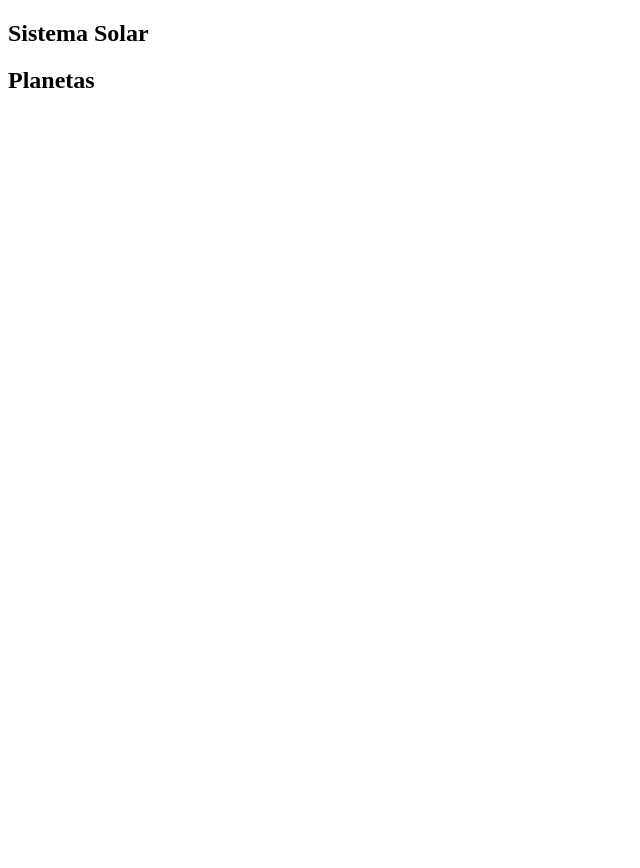
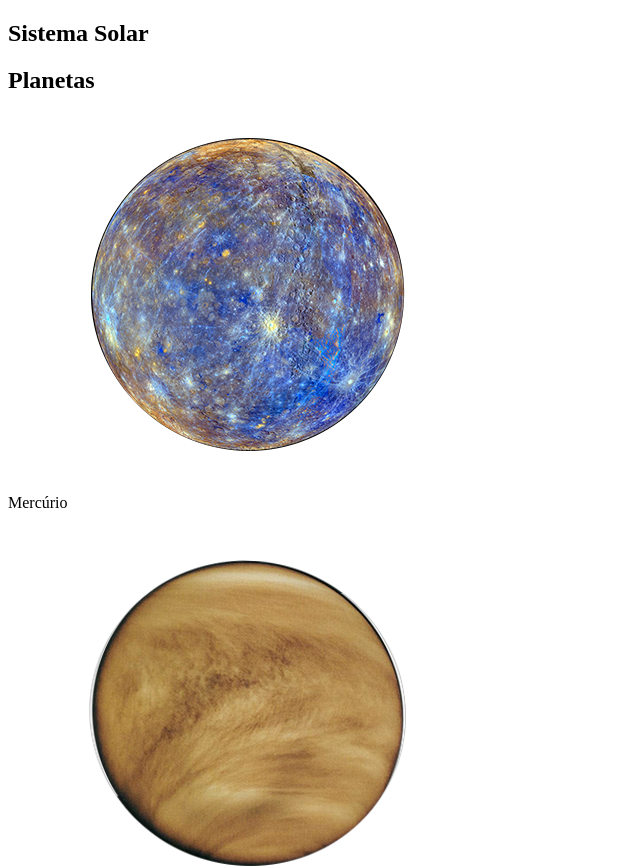
Before and after one commit to lfernandogcruz/solar-system, a React (Create React App) app: page / in a window 1280 px wide. Shown: the top 868 px of the page, without its empty margins (0-640 px from the left). Before the commit the page ends 800 px from the top, so only its background shows below. Built offline with nearby package versions, Linux system fonts and the light colour scheme.

Commit message:
req 06 - renderiza PlanetCard em SolarSystem

```diff
--- a/src/components/PlanetCard.js
+++ b/src/components/PlanetCard.js
@@ -6,8 +6,8 @@ class PlanetCard extends React.Component {
     const { planetName, planetImage } = this.props;
     return (
       <div data-testid="planet-card">
+        <img src={ planetImage } alt={ `Planeta ${planetName}` } />
         <p data-testid="planet-name">{planetName}</p>
-        <img src={ planetImage } alt={ `Planeta ${planetName}` } />
       </div>
     );
   }
--- a/src/components/SolarSystem.js
+++ b/src/components/SolarSystem.js
@@ -1,12 +1,20 @@
 import React from 'react';
 import Title from './Title';
-// // import planets from '../data/planets'; // req 6
+import planets from '../data/planets';
+import PlanetCard from './PlanetCard';
 
 class SolarSystem extends React.Component {
   render() {
     return (
       <div data-testid="solar-system">
         <Title headline="Planetas" />
+        {planets.map((elPlanet) => (
+          <PlanetCard
+            planetName={ elPlanet.name }
+            planetImage={ elPlanet.image }
+            key={ elPlanet.name }
+          />
+        ))}
       </div>
     );
   }
```
